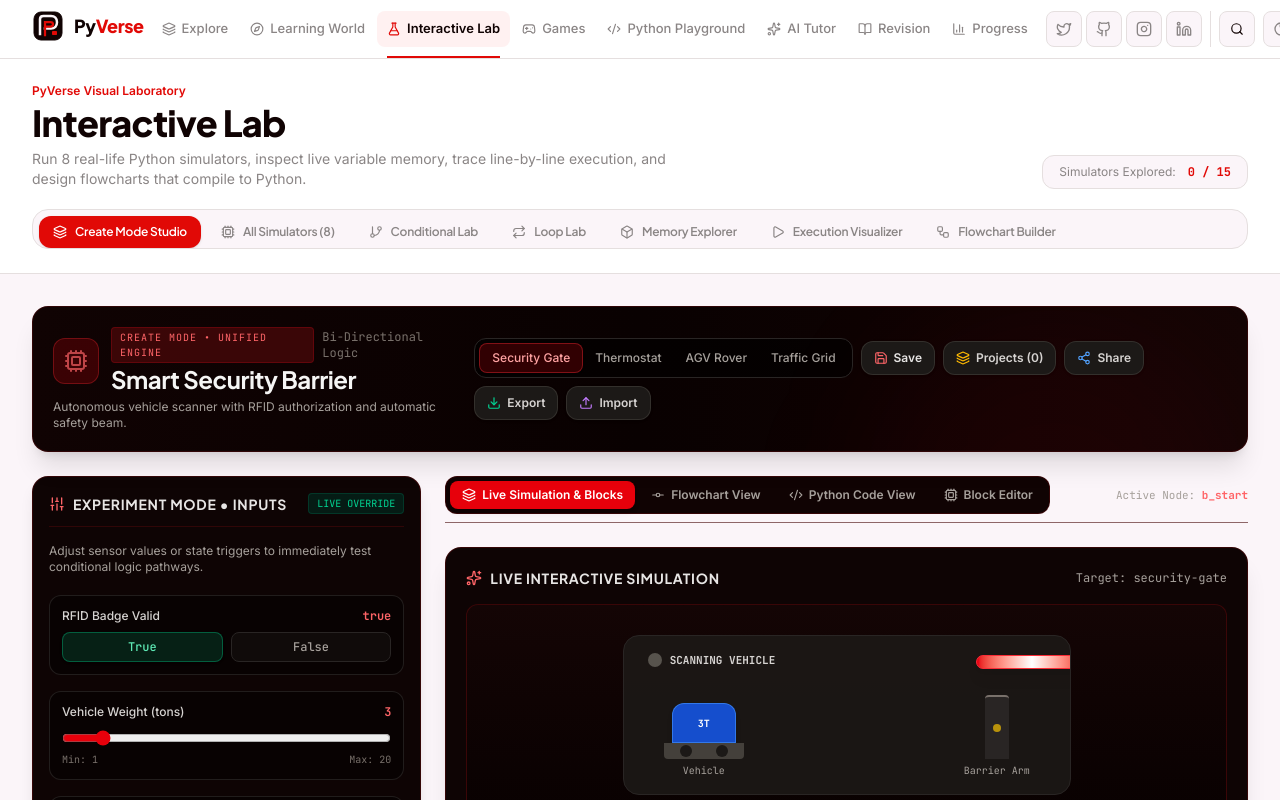
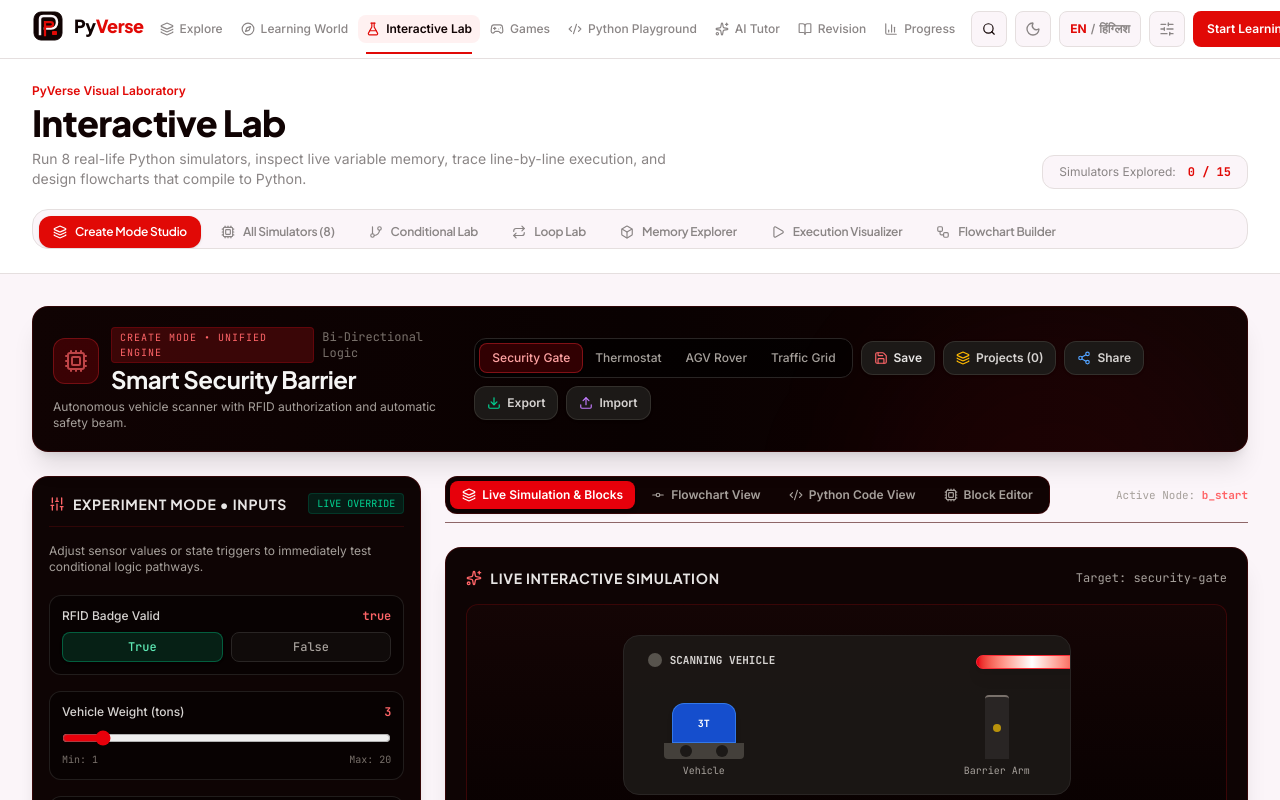
Before and after one commit to Saifahmad-crypto/PyConcept_Web, a React (Vite) app: page / in a window 1280 px wide. Both pictures are taken after a click on the button "Try Real-World Simulators". Shown: the top 800 px of the page. Built offline with nearby package versions, Linux system fonts and the light colour scheme.

Commit message:
fix(navbar): resolve overflow on 1280-1500px screens by removing redundant desktop social icons, optimizing nav padding, and restricting XP pill to 2xl

```diff
--- a/src/components/Navbar.tsx
+++ b/src/components/Navbar.tsx
@@ -118,7 +118,7 @@ export const Navbar: React.FC<NavbarProps> = ({
         </button>
 
         {/* Zone 2: Primary Single-Line Navigation */}
-        <nav aria-label="Primary navigation" className="hidden xl:flex items-center gap-0.5">
+        <nav aria-label="Primary navigation" className="hidden xl:flex items-center gap-0.5 2xl:gap-1">
           {NAV_ITEM_IDS.map((item) => {
             const Icon = item.icon;
             const isActive = item.matchSections
@@ -129,7 +129,7 @@ export const Navbar: React.FC<NavbarProps> = ({
                 key={item.id}
                 type="button"
                 onClick={() => handleNav(item.id)}
-                className={`relative inline-flex items-center gap-1.5 rounded-lg px-2.5 py-2 text-[13px] font-medium transition-colors duration-150 whitespace-nowrap shrink-0 focus-visible:outline-none focus-visible:ring-2 focus-visible:ring-[#E10906] ${
+                className={`relative inline-flex items-center gap-1.5 rounded-lg px-2 2xl:px-2.5 py-1.5 text-xs 2xl:text-[13px] font-medium transition-colors duration-150 whitespace-nowrap shrink-0 focus-visible:outline-none focus-visible:ring-2 focus-visible:ring-[#E10906] ${
                   isActive
                     ? 'bg-[#FFF1F1] dark:bg-[#2a0808] font-semibold text-[#100303] dark:text-[#f0eaea]'
                     : 'text-[#8A8585] dark:text-[#9a8585] hover:bg-[#F1EEEE] dark:hover:bg-[#1a0808] hover:text-[#100303] dark:hover:text-[#f0eaea]'
@@ -144,7 +144,7 @@ export const Navbar: React.FC<NavbarProps> = ({
                 {isActive && (
                   <span
                     aria-hidden="true"
-                    className="absolute inset-x-2.5 -bottom-[11px] h-[2px] bg-[#E10906]"
+                    className="absolute inset-x-2 -bottom-[11px] h-[2px] bg-[#E10906]"
                   />
                 )}
               </button>
@@ -153,22 +153,12 @@ export const Navbar: React.FC<NavbarProps> = ({
         </nav>
 
         {/* Zone 3: Actions */}
-        <div className="relative flex items-center gap-2 shrink-0">
-          {/* Social links — desktop */}
-          <div className="hidden lg:flex items-center gap-1 border-r border-[#E5DFDF] dark:border-[#3a1a1a] pr-2">
-            {SOCIAL_LINKS.map(({ href, Icon, label, title }) => (
-              <a key={label} href={href} target="_blank" rel="noopener noreferrer"
-                className={socialBtn} aria-label={label} title={title}>
-                <Icon className="h-4 w-4" aria-hidden="true" />
-              </a>
-            ))}
-          </div>
-
+        <div className="relative flex items-center gap-1.5 sm:gap-2 shrink-0">
           {/* Search */}
           <button
             type="button"
             onClick={onOpenSearch}
-            className="inline-flex h-9 items-center gap-1.5 rounded-lg border border-[#E5DFDF] dark:border-[#3a1a1a] bg-[#FBF5F9] dark:bg-[#1a0808] px-2.5 text-xs font-medium text-[#8A8585] dark:text-[#9a8585] transition-colors hover:border-[#100303] dark:hover:border-[#9a8585] hover:text-[#100303] dark:hover:text-[#f0eaea] focus-visible:outline-none focus-visible:ring-2 focus-visible:ring-[#E10906]"
+            className="inline-flex h-9 items-center gap-1.5 rounded-lg border border-[#E5DFDF] dark:border-[#3a1a1a] bg-[#FBF5F9] dark:bg-[#1a0808] px-2.5 text-xs font-medium text-[#8A8585] dark:text-[#9a8585] transition-colors hover:border-[#100303] dark:hover:border-[#9a8585] hover:text-[#100303] dark:hover:text-[#f0eaea] focus-visible:outline-none focus-visible:ring-2 focus-visible:ring-[#E10906] shrink-0"
             aria-label="Search PyVerse (Ctrl+K)"
             title="Search PyVerse (Ctrl+K)"
           >
@@ -185,7 +175,7 @@ export const Navbar: React.FC<NavbarProps> = ({
             onClick={toggleDark}
             aria-label={isDark ? 'Switch to light mode' : 'Switch to dark mode'}
             title={isDark ? 'Light mode' : 'Dark mode'}
-            className="inline-flex h-9 w-9 items-center justify-center rounded-lg border border-[#E5DFDF] dark:border-[#3a1a1a] bg-[#FBF5F9] dark:bg-[#1a0808] text-[#8A8585] dark:text-[#9a8585] transition-colors hover:border-[#100303] dark:hover:border-[#9a8585] hover:text-[#100303] dark:hover:text-[#f0eaea] focus-visible:outline-none focus-visible:ring-2 focus-visible:ring-[#E10906]"
+            className="inline-flex h-9 w-9 items-center justify-center rounded-lg border border-[#E5DFDF] dark:border-[#3a1a1a] bg-[#FBF5F9] dark:bg-[#1a0808] text-[#8A8585] dark:text-[#9a8585] transition-colors hover:border-[#100303] dark:hover:border-[#9a8585] hover:text-[#100303] dark:hover:text-[#f0eaea] focus-visible:outline-none focus-visible:ring-2 focus-visible:ring-[#E10906] shrink-0"
           >
             {isDark ? <Sun className="h-4 w-4" aria-hidden="true" /> : <Moon className="h-4 w-4" aria-hidden="true" />}
           </button>
@@ -196,7 +186,7 @@ export const Navbar: React.FC<NavbarProps> = ({
             onClick={toggleLanguage}
             aria-label="Toggle language EN / Hinglish"
             title={isHinglish ? 'Switch to English' : 'हिंग्लिश में बदलें'}
-            className="inline-flex h-9 items-center gap-1 rounded-lg border border-[#E5DFDF] dark:border-[#3a1a1a] bg-[#FBF5F9] dark:bg-[#1a0808] px-2.5 text-xs font-semibold transition-colors hover:border-[#E10906] focus-visible:outline-none focus-visible:ring-2 focus-visible:ring-[#E10906]"
+            className="inline-flex h-9 items-center gap-1 rounded-lg border border-[#E5DFDF] dark:border-[#3a1a1a] bg-[#FBF5F9] dark:bg-[#1a0808] px-2.5 text-xs font-semibold transition-colors hover:border-[#E10906] focus-visible:outline-none focus-visible:ring-2 focus-visible:ring-[#E10906] shrink-0 whitespace-nowrap"
           >
             <span className={!isHinglish ? 'text-[#E10906] font-bold' : 'text-[#8A8585] dark:text-[#9a8585]'}>EN</span>
             <span className="text-[#8A8585] dark:text-[#9a8585]">/</span>
@@ -210,7 +200,7 @@ export const Navbar: React.FC<NavbarProps> = ({
             aria-expanded={prefsOpen}
             aria-label="Learning preferences and accessibility"
             title="Learning preferences & accessibility"
-            className={`inline-flex h-9 w-9 items-center justify-center rounded-lg border transition-colors focus-visible:outline-none focus-visible:ring-2 focus-visible:ring-[#E10906] ${
+            className={`inline-flex h-9 w-9 items-center justify-center rounded-lg border transition-colors focus-visible:outline-none focus-visible:ring-2 focus-visible:ring-[#E10906] shrink-0 ${
               prefsOpen
                 ? 'border-[#E10906] bg-[#FFF1F1] dark:bg-[#2a0808] text-[#E10906]'
                 : 'border-[#E5DFDF] dark:border-[#3a1a1a] bg-[#FBF5F9] dark:bg-[#1a0808] text-[#8A8585] dark:text-[#9a8585] hover:border-[#100303] dark:hover:border-[#9a8585] hover:text-[#100303] dark:hover:text-[#f0eaea]'
@@ -219,25 +209,25 @@ export const Navbar: React.FC<NavbarProps> = ({
             <SlidersHorizontal className="h-4 w-4" aria-hidden="true" />
           </button>
 
-          {/* XP Pill */}
+          {/* XP Pill — visible only on 2xl screens (1536px+) to guarantee 0 overflow on 1280-1500px desktop */}
           <button
             type="button"
             onClick={() => handleNav('progress')}
-            className="hidden sm:inline-flex h-9 items-center gap-1.5 rounded-lg border border-[#E5DFDF] dark:border-[#3a1a1a] bg-[#FBF5F9] dark:bg-[#1a0808] px-2.5 text-xs font-semibold text-[#100303] dark:text-[#f0eaea] transition-colors hover:border-[#100303] dark:hover:border-[#9a8585] whitespace-nowrap shrink-0 focus-visible:outline-none focus-visible:ring-2 focus-visible:ring-[#E10906]"
+            className="hidden 2xl:inline-flex h-9 items-center gap-1.5 rounded-lg border border-[#E5DFDF] dark:border-[#3a1a1a] bg-[#FBF5F9] dark:bg-[#1a0808] px-2.5 text-xs font-semibold text-[#100303] dark:text-[#f0eaea] transition-colors hover:border-[#100303] dark:hover:border-[#9a8585] whitespace-nowrap shrink-0 focus-visible:outline-none focus-visible:ring-2 focus-visible:ring-[#E10906]"
             aria-label="View Progress & XP"
           >
             <span className="h-2 w-2 rounded-full bg-[#E10906]" aria-hidden="true" />
             <span className="font-mono tabular-nums">{xp} XP</span>
-            <span className="hidden md:inline text-[11px] font-medium text-[#8A8585] dark:text-[#9a8585]">
+            <span className="text-[11px] font-medium text-[#8A8585] dark:text-[#9a8585]">
               · L{levelInfo.current.level}
             </span>
           </button>
 
-          {/* Start Learning CTA */}
+          {/* Start Learning CTA — always fully visible, never cut */}
           <button
             type="button"
             onClick={() => handleNav('learn')}
-            className="hidden md:inline-flex h-9 items-center gap-1.5 rounded-lg bg-[#E10906] px-3.5 text-xs font-semibold text-white transition-colors hover:bg-[#C40705] whitespace-nowrap shrink-0 focus-visible:outline-none focus-visible:ring-2 focus-visible:ring-[#100303]"
+            className="hidden sm:inline-flex h-9 items-center gap-1.5 rounded-lg bg-[#E10906] px-3.5 text-xs font-semibold text-white transition-colors hover:bg-[#C40705] whitespace-nowrap shrink-0 focus-visible:outline-none focus-visible:ring-2 focus-visible:ring-[#100303]"
           >
             <span>{t(lang, 'nav.startLearning')}</span>
             <ArrowRight className="h-3.5 w-3.5" aria-hidden="true" />
```
